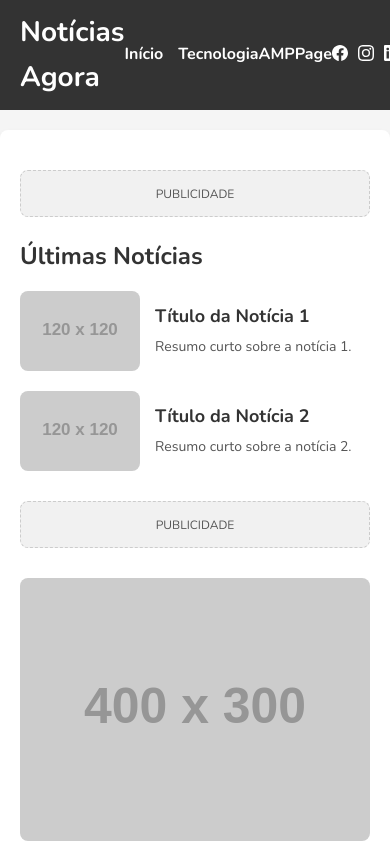
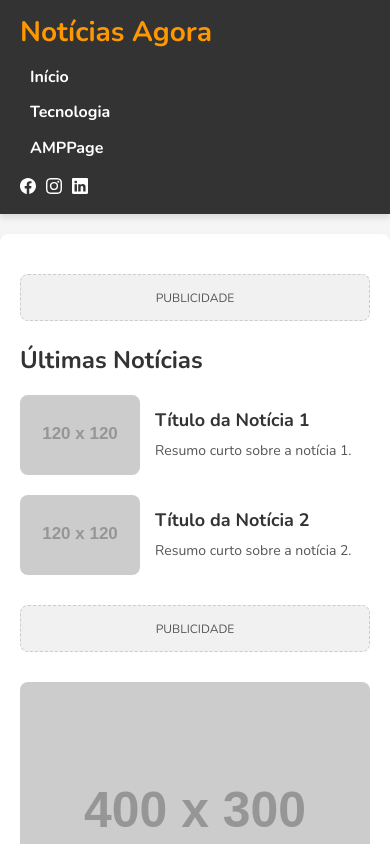
Before and after one commit to DihCodigo/HTML, a plain HTML site: page index.html in a window 390 px wide. Shown: the top 844 px of the page. Drawn offline with nearby package versions, Linux system fonts and the light colour scheme; placeholder pictures from the web are drawn by us.

Commit message:
envio de dados

```diff
--- a/assets/css/estilos.css
+++ b/assets/css/estilos.css
@@ -11,10 +11,15 @@ body {
     line-height: 1.6;
 }
 
+/* Header */
 header {
     background-color: #333;
     color: #fff;
     padding: 10px 20px;
+    position: sticky;
+    top: 0;
+    z-index: 1000;
+    box-shadow: 0 4px 6px rgba(0, 0, 0, 0.1);
 }
 
 .header-container {
@@ -28,12 +33,13 @@ header {
 .logo {
     font-size: 28px;
     font-weight: bold;
+    color: #ff9800;
 }
 
 nav ul {
     list-style: none;
     display: flex;
-    gap: 15px;
+    gap: 20px;
 }
 
 nav ul li a {
@@ -41,10 +47,13 @@ nav ul li a {
     color: #fff;
     font-weight: 600;
     transition: color 0.3s;
+    padding: 5px 10px;
+    border-radius: 4px;
 }
 
 nav ul li a:hover {
     color: #ff9800;
+    background-color: #444;
 }
 
 .social-icons {
@@ -60,27 +69,30 @@ nav ul li a:hover {
     color: #fff;
     font-size: 20px;
     text-decoration: none;
-    transition: color 0.3s;
+    transition: color 0.3s, transform 0.3s;
 }
 
 .social-icons li a:hover {
     color: #ff9800;
+    transform: scale(1.2);
 }
 
 .bt a {
-    padding: 11px 24px;
-    background-color: #444141;
+    padding: 10px 20px;
+    background-color: #444;
     color: whitesmoke;
     text-decoration: none;
     border-radius: 4px;
+    transition: background-color 0.3s, color 0.3s;
 }
+
 .bt a:hover {
-    background-color: whitesmoke;
-    border: 2px solid #333;
-    color: #333;
+    background-color: #ff9800;
+    color: #fff;
     font-weight: 700;
 }
 
+/* Main Content */
 main {
     max-width: 1200px;
     margin: 20px auto;
@@ -90,6 +102,7 @@ main {
     box-shadow: 0 4px 6px rgba(0, 0, 0, 0.1);
 }
 
+/* Sections */
 .news-section {
     margin-bottom: 30px;
 }
@@ -174,16 +187,28 @@ main {
     margin-bottom: 20px;
 }
 
+/* Footer */
 footer {
     background-color: #333;
     color: #fff;
     padding: 20px;
     text-align: center;
     margin-top: 20px;
-
 }
 
+/* Responsividade */
 @media (max-width: 768px) {
+    .header-container {
+        flex-direction: column;
+        align-items: flex-start;
+        gap: 10px;
+    }
+
+    nav ul {
+        flex-direction: column;
+        gap: 10px;
+    }
+
     .breaking-news {
         flex-direction: column;
     }
@@ -192,4 +217,8 @@ footer {
         width: 100%;
         max-width: 100%;
     }
+
+    .social-icons {
+        justify-content: flex-start;
+    }
 }
```
Also changed, not shown: assets/css/header.css (added).
